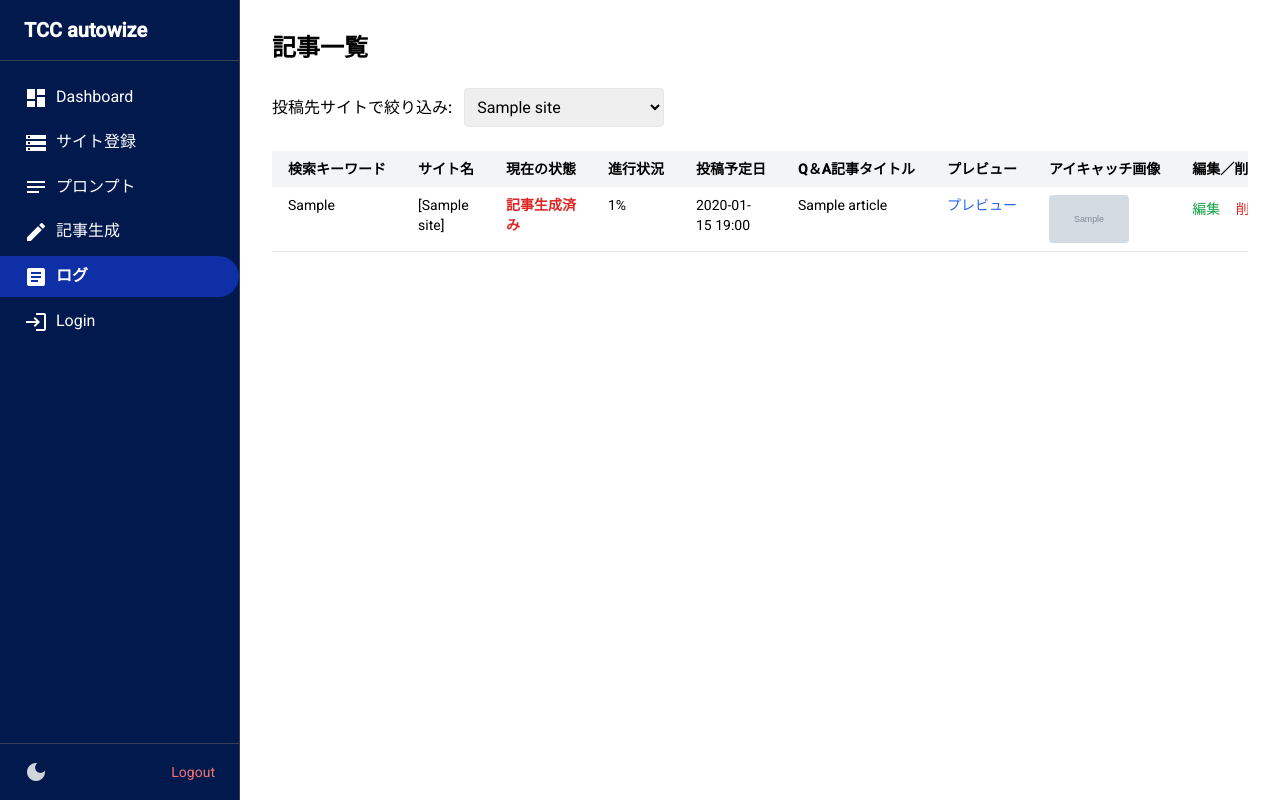
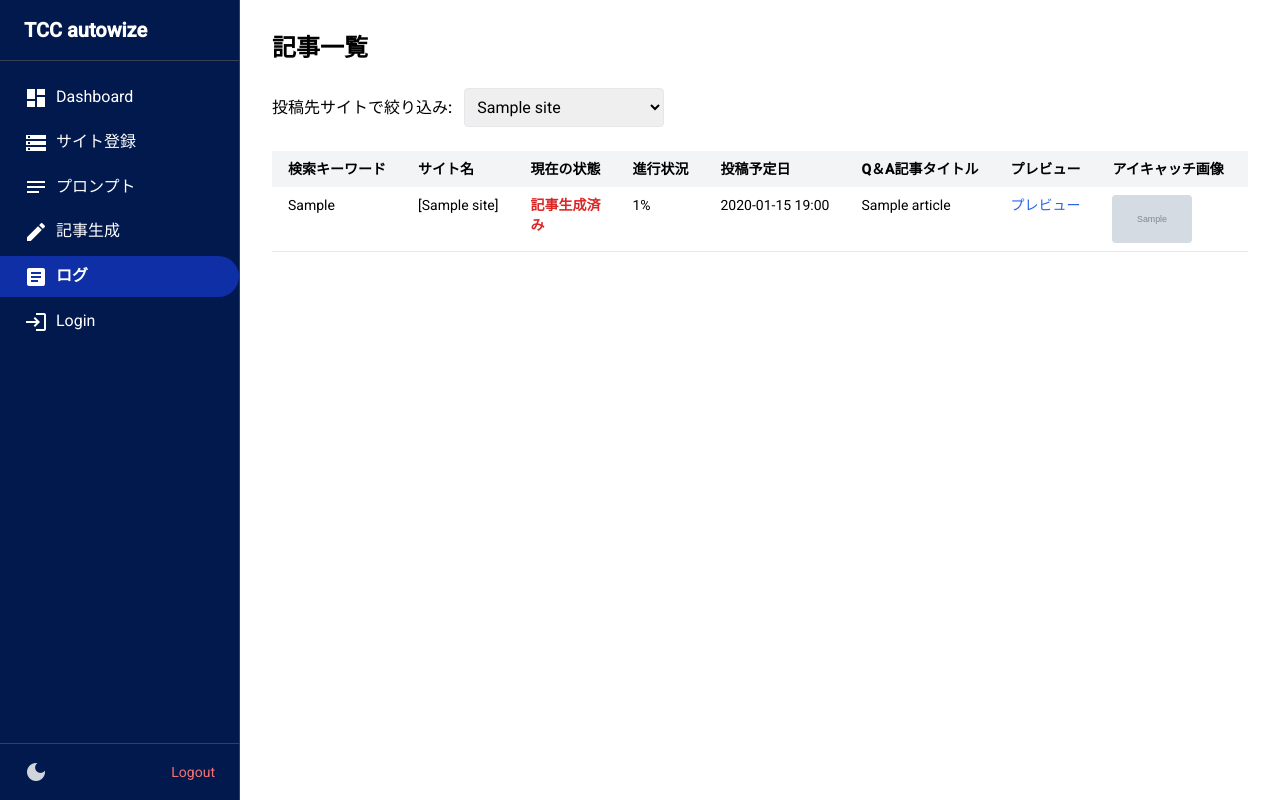
Before and after one commit to ryu-matsu2002/ver12-ai-posting-tool, a Flask app: page /log/site/1 in a window 1280 px wide. Run offline with Flask 3, Linux system fonts and the light colour scheme; a user stored in the database is signed in; tables that the repository leaves empty hold one stand-in row (values such as "Sample post"); grey boxes marked "Sample" are stand-in pictures; some libraries are stand-ins or nearby versions.

Commit message:
本番環境への修正を反映

```diff
--- a/app/templates/log.html
+++ b/app/templates/log.html
@@ -23,7 +23,7 @@
 </form>
 
 <div class="overflow-x-auto">
-  <table class="min-w-full bg-white dark:bg-gray-800 text-sm">
+  <table class="min-w-full bg-white dark:bg-gray-800 text-sm table-auto">
     <thead>
       <tr class="bg-gray-100 dark:bg-gray-700 whitespace-nowrap">
         <th class="px-4 py-2 text-left">検索キーワード</th>
@@ -40,8 +40,8 @@
     <tbody>
       {% for a in articles %}
       <tr class="{% if loop.index0 % 2 == 0 %}bg-white{% else %}bg-blue-50{% endif %} border-b dark:border-gray-700 hover:bg-gray-50 dark:hover:bg-gray-900">
-        <td class="px-4 py-2 align-top max-w-[10rem] break-words">{{ a.keyword }}</td>
-        <td class="px-4 py-2 align-top">
+        <td class="px-4 py-2 align-top whitespace-nowrap truncate max-w-[200px]">{{ a.keyword }}</td>
+        <td class="px-4 py-2 align-top whitespace-nowrap truncate max-w-[200px]">
           {% if a.site %}[{{ a.site.name }}]{% else %}—{% endif %}
         </td>
         <td class="px-4 py-2 align-top">
@@ -50,22 +50,22 @@
           {% elif a.status == "done" %}
             <span class="text-red-600 font-bold">記事生成済み</span>
           {% elif a.status == "pending" %}
-            <span class="text-red-600 font-bold">記事生成中</span>
+            <span class="text-black font-bold">記事生成中</span>
           {% elif a.status == "error" %}
             <span class="text-red-600 font-bold" title="{{ a.body }}">error</span>
           {% else %}
             {{ a.status }}
           {% endif %}
         </td>
-        <td class="px-4 py-2 align-top">{{ a.progress }}%</td>
-        <td class="px-4 py-2 align-top">
+        <td class="px-4 py-2 align-top whitespace-nowrap">{{ a.progress }}%</td>
+        <td class="px-4 py-2 align-top whitespace-nowrap">
           {% if a.scheduled_at %}
             {{ a.scheduled_at.astimezone(jst).strftime("%Y-%m-%d %H:%M") }}
           {% else %}
             —
           {% endif %}
         </td>
-        <td class="px-4 py-2 align-top max-w-sm break-words">{{ a.title }}</td>
+        <td class="px-4 py-2 align-top truncate max-w-[250px]">{{ a.title }}</td>
         <td class="px-4 py-2 align-top">
           {% if a.status in ["done", "posted"] %}
             <a href="{{ url_for('main.preview', article_id=a.id) }}"
```
